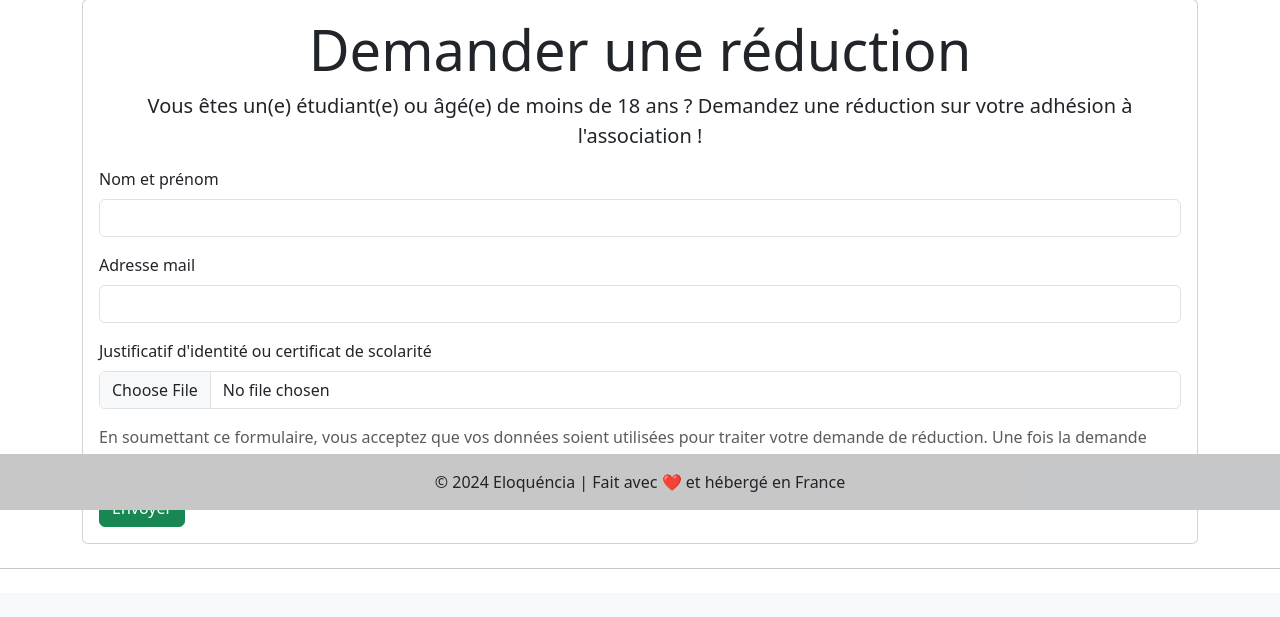
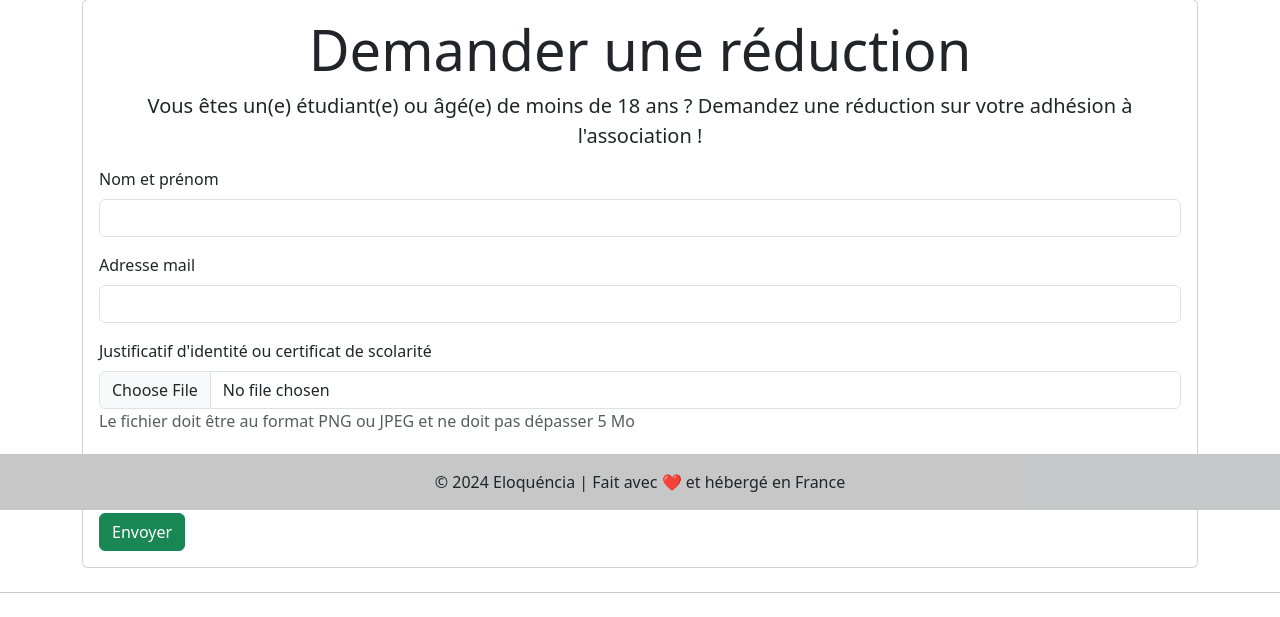
Before and after one commit to Eloquencia-App/Website, a PHP site: page /discount in a window 1280 px wide. Shown: the part 290-907 px from the top of the page. Before the commit the page ends 859 px from the top, so only its background shows below. Run offline with PHP 8.4, Linux system fonts and the light colour scheme.

Commit message:
added protection

```diff
--- a/discount.php
+++ b/discount.php
@@ -7,7 +7,28 @@ ini_set('display_startup_errors', 1);
 error_reporting(E_ALL);
 
 if (isset($_POST['submit'])) {
-    if (!isset($_POST['email'])) {
+    $finfo = new finfo(FILEINFO_MIME_TYPE);
+    if(false === $ext = array_search(
+            $finfo->file($_FILES['file']['tmp_name']),
+            array(
+                'jpg' => 'image/jpeg',
+                'png' => 'image/png',
+            ),
+            true
+        )) {
+        $error = [
+            'type' => 'danger',
+            'message' => 'Le fichier doit être une image',
+            'fatal' => false
+        ];
+    } else {
+        if (!isset($_POST['name'])) {
+            $error = [
+                'type' => 'danger',
+                'message' => 'Veuillez renseigner votre nom et prénom',
+                'fatal' => false
+            ];
+        } elseif (!isset($_POST['email'])) {
             $error = [
                 'type' => 'danger',
                 'message' => 'Veuillez renseigner une adresse mail',
@@ -32,6 +53,7 @@ if (isset($_POST['submit'])) {
                 'message' => 'Le fichier est trop volumineux',
                 'fatal' => false
             ];
+        }
     }
 }
 
@@ -110,7 +132,8 @@ if (isset($_POST['submit'])) {
                 </div>
                 <div class="mb-3">
                     <label for="file" class="form-label">Justificatif d'identité ou certificat de scolarité</label>
-                    <input type="file" class="form-control" id="file" name="file" required accept="image/png, image/jpeg">
+                    <input type="file" class="form-control" id="file" name="file" required accept="image/png, image/jpeg" alt="">
+                    <p class="text-muted">Le fichier doit être au format PNG ou JPEG et ne doit pas dépasser 5 Mo</p>
                 </div>
                 <p class="text-muted">En soumettant ce formulaire, vous acceptez que vos données soient utilisées pour traiter votre demande de réduction. Une fois la demande traitée, vos données seront supprimées.</p>
                 <button type="submit" class="btn btn-success" name="submit">Envoyer</button>
```
Lines whose indentation alone changed are shown as unchanged.
